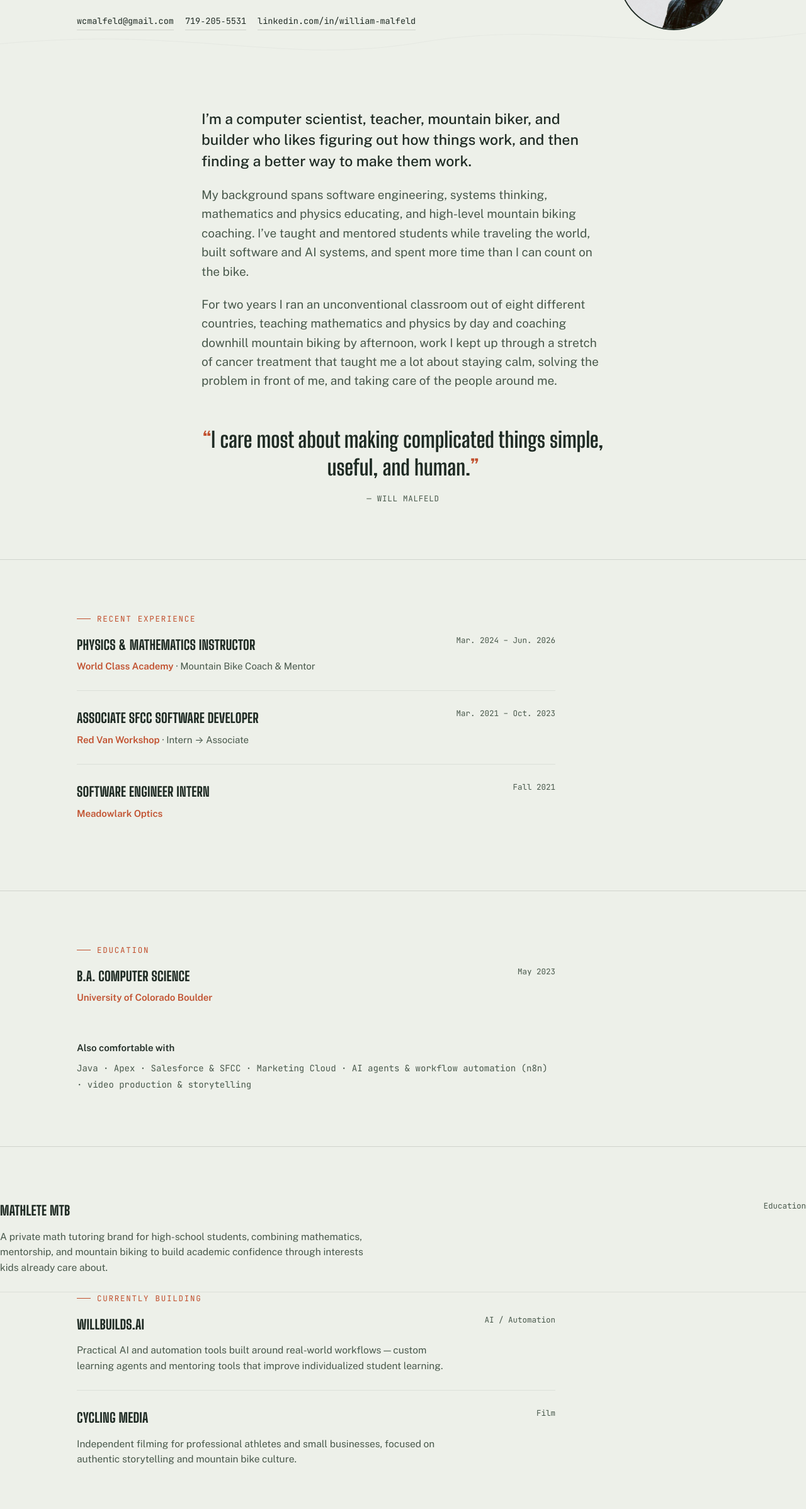
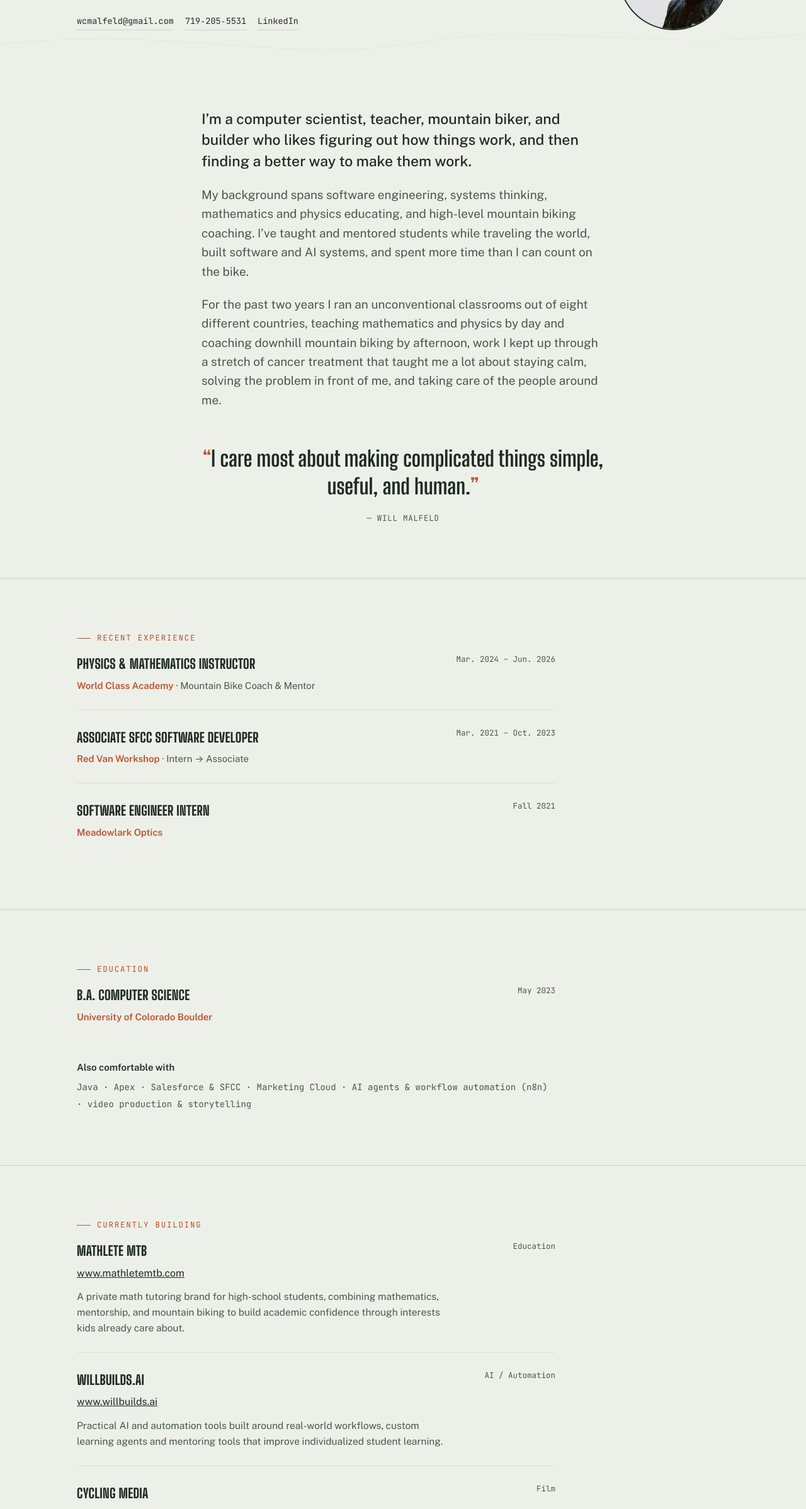
Before and after one commit to wcmalfeld/personalSite, a plain HTML site: page index.html in a window 1280 px wide. Shown: the part 381-2777 px from the top of the page at 63% size. Drawn offline with nearby package versions, Linux system fonts and the light colour scheme.

Commit message:
Lots of edits to index

```diff
--- a/index.html
+++ b/index.html
@@ -40,7 +40,7 @@
         <div class="hero-contact">
           <a href="mailto:wcmalfeld@gmail.com">wcmalfeld@gmail.com</a>
           <a href="tel:7192055531">719&#8209;205&#8209;5531</a>
-          <a href="https://linkedin.com/in/william-malfeld-683378200" target="_blank" rel="noopener">linkedin.com/in/william&#8209;malfeld</a>
+          <a href="https://www.linkedin.com/in/will-malfeld-683378200/" target="_blank" rel="noopener">LinkedIn</a>
         </div>
       </div>
       <img class="portrait" src="assets/will.jpg" alt="Will Malfeld" style="object-fit:cover; object-position: 68% 32%;">
@@ -53,7 +53,7 @@
     <div class="bio-copy">
       <p>I&rsquo;m a computer scientist, teacher, mountain biker, and builder who likes figuring out how things work, and then finding a better way to make them work.</p>
       <p>My background spans software engineering, systems thinking, mathematics and physics educating, and high-level mountain biking coaching. I&rsquo;ve taught and mentored students while traveling the world, built software and AI systems, and spent more time than I can count on the bike.</p>
-      <p>For two years I ran an unconventional classroom out of eight different countries, teaching mathematics and physics by day and coaching downhill mountain biking by afternoon, work I kept up through a stretch of cancer treatment that taught me a lot about staying calm, solving the problem in front of me, and taking care of the people around me.</p>
+      <p>For the past two years I ran an unconventional classrooms out of eight different countries, teaching mathematics and physics by day and coaching downhill mountain biking by afternoon, work I kept up through a stretch of cancer treatment that taught me a lot about staying calm, solving the problem in front of me, and taking care of the people around me.</p>
     </div>
 
     <div class="lede-quote">
@@ -115,20 +115,23 @@
 <hr class="hairline">
 
 <section class="reveal">
-  <div class="simple-item">
-    <span class="simple-role">Mathlete MTB</span>
-    <span class="simple-dates">Education</span>
-    <!-- <p class="custom-link">www.mathletemtb.com</p> -->
-    <p class="simple-desc">A private math tutoring brand for high-school students, combining mathematics, mentorship, and mountain biking to build academic confidence through interests kids already care about.</p>
-  </div>
+
   <div class="wrap">
     <p class="eyebrow">Currently Building</p>
     <div class="simple-list">
+            <div class="simple-item">
+        <span class="simple-role">Mathlete MTB</span>
+        <span class="simple-dates">Education</span>
+        <a href="http://www.mathletemtb.com">www.mathletemtb.com</a>
+        <p class="simple-desc">A private math tutoring brand for high-school students, combining mathematics, mentorship, and mountain biking to build academic confidence through interests kids already care about.</p>
+      </div>
       <div class="simple-item">
         <span class="simple-role">willbuilds.ai</span>
         <span class="simple-dates">AI / Automation</span>
-        <p class="simple-desc">Practical AI and automation tools built around real-world workflows &mdash; custom learning agents and mentoring tools that improve individualized student learning.</p>
+        <a href="http://www.willbuilds.ai">www.willbuilds.ai</a>
+        <p class="simple-desc">Practical AI and automation tools built around real-world workflows, custom learning agents and mentoring tools that improve individualized student learning.</p>
       </div>
+
       <div class="simple-item">
         <span class="simple-role">Cycling Media</span>
         <span class="simple-dates">Film</span>
@@ -143,7 +146,7 @@
     <a class="f-email" href="mailto:wcmalfeld@gmail.com">wcmalfeld@gmail.com</a>
     <div class="f-links">
       <a href="tel:7192055531">719-205-5531</a>
-      <a href="https://linkedin.com/in/william-malfeld-683378200" target="_blank" rel="noopener">LinkedIn</a>
+      <a href="https://www.linkedin.com/in/will-malfeld-683378200/" target="_blank" rel="noopener">LinkedIn</a>
       <a href="blog.html">Blog</a>
     </div>
     <div class="f-bottom">&copy; 2026 Will Malfeld &middot; Boulder, Colorado</div>
```
